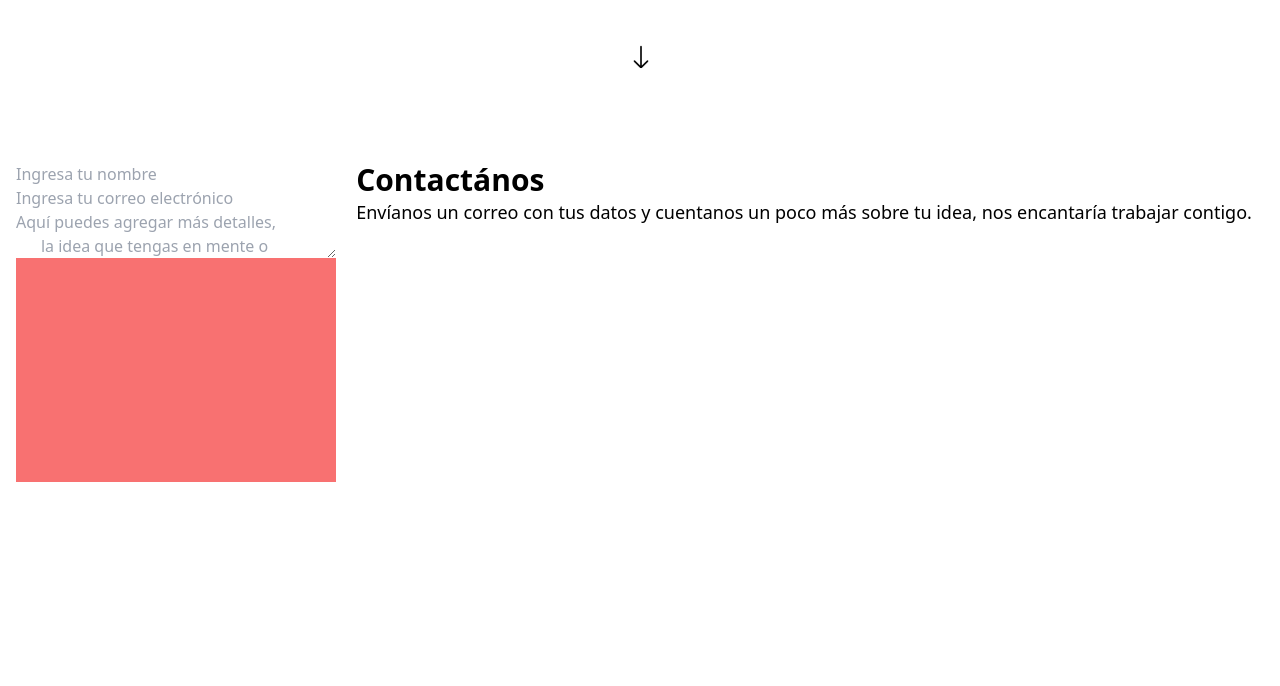
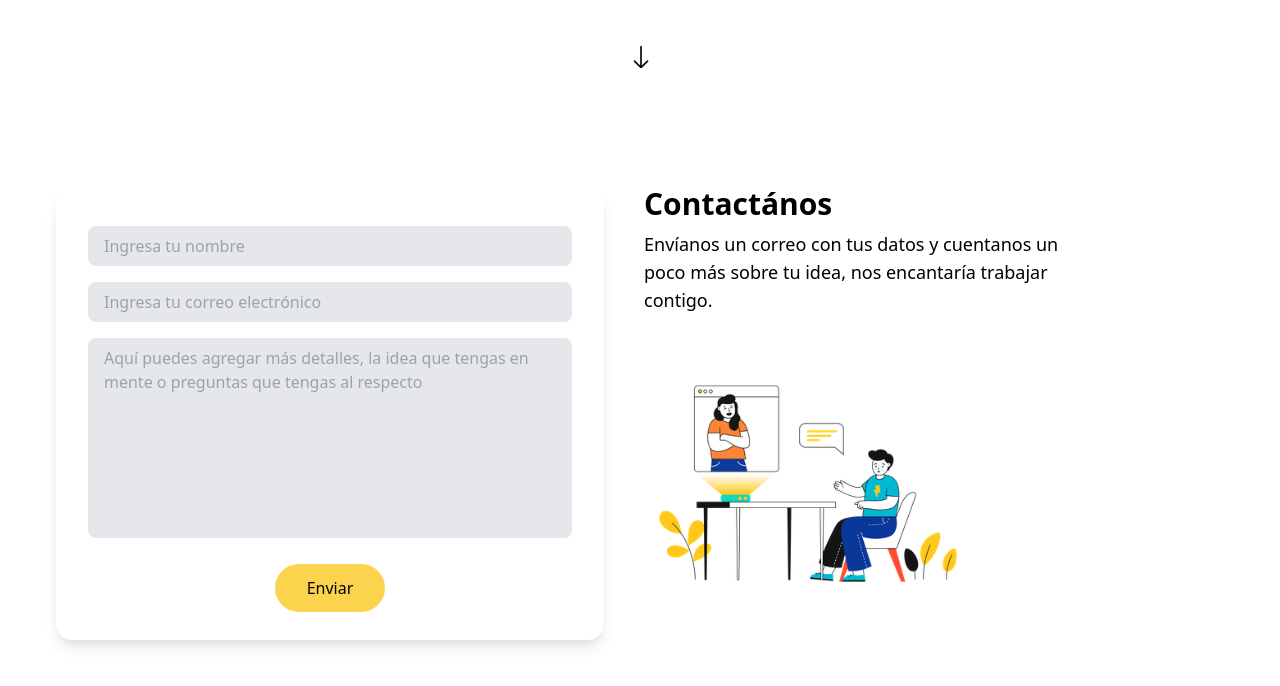
Before and after one commit to oliverloops/Rango-Website, a Next.js app: page / in a window 1280 px wide. Shown: the part 1892-2578 px from the top of the page. Before the commit the page ends 2406 px from the top, so only its background shows below. Built offline with nearby package versions, Linux system fonts and the light colour scheme; what @tailwindcss/typography would draw is missing.

Commit message:
Adding Contact Form

```diff
--- a/components/Form.js
+++ b/components/Form.js
@@ -1,15 +1,38 @@
+import Link from "next/link";
+
 const Form = () => {
   return (
-    <div className="bg-red-400 w-80 h-80">
-      <form className="flex flex-col justify-center contact-form">
-        <input type="text" placeholder="Ingresa tu nombre" />
-        <input type="text" placeholder="Ingresa tu correo electrónico" />
+    <form className="flex flex-col justify-center rounded-2xl shadow-lg p-4">
+      <label className="px-4 py-2 pt-6">
+        <input
+          className="bg-gray-200 rounded-lg px-4 py-2 w-full"
+          type="text"
+          placeholder="Ingresa tu nombre"
+        />
+      </label>
+      <label className="px-4 py-2">
+        <input
+          className="bg-gray-200 rounded-lg px-4 py-2 w-full"
+          type="text"
+          placeholder="Ingresa tu correo electrónico"
+        />
+      </label>
+      <label className="px-4 py-2">
         <textarea
-          placeholder="Aquí puedes agregar más detalles,
-      la idea que tengas en mente o preguntas que tengas al respecto"
+          className="bg-gray-200 rounded-lg px-4 py-2 w-full"
+          placeholder="Aquí puedes agregar más detalles, la idea que tengas en mente o preguntas que tengas al respecto"
         />
-      </form>
-    </div>
+      </label>
+      <div className="flex justify-center p-3">
+        <Link href="#">
+          <a>
+            <button className="bg-yellow-300 rounded-full py-3 px-8">
+              Enviar
+            </button>
+          </a>
+        </Link>
+      </div>
+    </form>
   );
 };
 
--- a/components/Navbar.js
+++ b/components/Navbar.js
@@ -7,7 +7,12 @@ const Navbar = () => {
       <div>
         <Link href="/">
           <a>
-            <Image src="/rango_text.png" width="100" height="45" />
+            <Image
+              src="/rango_text.png"
+              width="100"
+              height="45"
+              alt="rango text"
+            />
           </a>
         </Link>
       </div>
@@ -24,7 +29,7 @@ const Navbar = () => {
         <Link href="#">
           <a>
             <button className="bg-yellow-300 rounded-full py-4 px-7">
-              Contratános
+              Contactanos
             </button>
           </a>
         </Link>
--- a/pages/index.js
+++ b/pages/index.js
@@ -38,7 +38,7 @@ const MainBlock = () => (
       </p>
     </div>
     <div className="col-start-2 row-start-1 place-self-center">
-      <Image src="/rango_logo.png" width="320" height="320" />
+      <Image src="/rango_logo.png" width="320" height="320" alt="rango logo" />
     </div>
     <div className="col-start-1 row-start-2 pl-12">
       <Link href="#">
@@ -142,16 +142,19 @@ const ProcessBlock = () => (
 );
 
 const ContactBlock = () => (
-  <div className="grid grid-cols-auto grid-rows-auto gap-2 px-4 py-8">
-    <div className="col-start-1 row-start-1">
+  <div className="grid grid-cols-2 grid-rows-auto gap-2 px-6 py-14">
+    <div className="col-start-1 row-start-1 row-end-3 px-8">
       <Form />
     </div>
-    <div className="col-start-2 row-start-1">
+    <div className="col-start-2 row-start-1 w-3/4">
       <h1 className="font-sans font-black text-3xl">Contactános</h1>
-      <p className="font-sans  text-lg">
+      <p className="font-sans text-lg py-2">
         Envíanos un correo con tus datos y cuentanos un poco más sobre tu idea,
         nos encantaría trabajar contigo.
       </p>
+    </div>
+    <div className="col-start-2 row-start-2">
+      <Image src="/contact_us.png" width="328" height="225" alt="contactanos" />
     </div>
   </div>
 );
--- a/styles/globals.css
+++ b/styles/globals.css
@@ -17,6 +17,12 @@ body {
 a {
   color: inherit;
   text-decoration: none;
+}
+
+textarea {
+  resize: none;
+  min-height: 200px;
+  max-height: 200px;
 }
 
 .marker-text-1 {
```
Also changed, not shown: public/contact_us.png (added).
